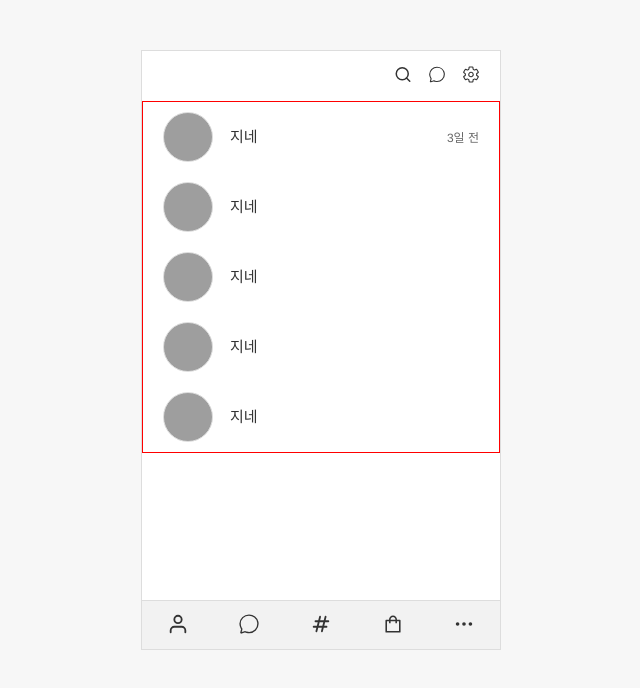
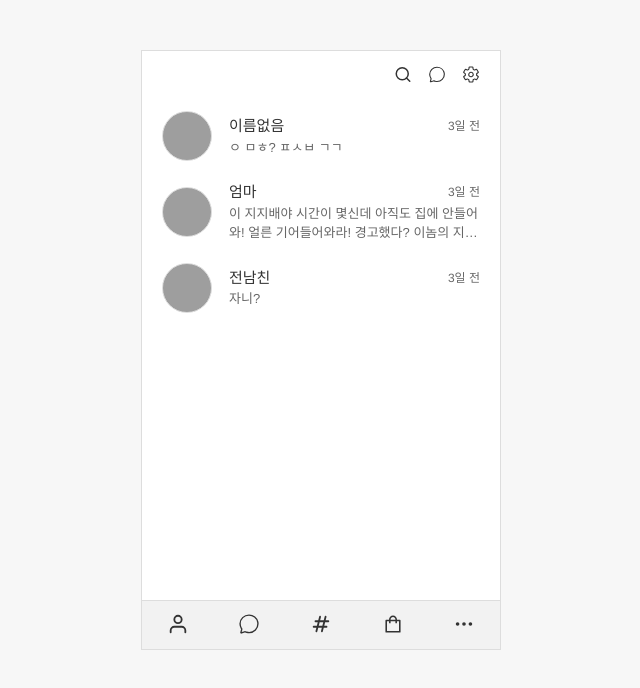
Before and after one commit to jinhyeyeon/kakao-clone, a React app: page /chat in a window 1280 px wide. Shown: the top 688 px of the page, without its empty margins (319-959 px from the left). Built offline with nearby package versions, Linux system fonts and the light colour scheme; grey boxes are pictures that could not be loaded.

Commit message:
chat.js 퍼블리싱

```diff
--- a/src/component/ProfileItem/profile-item.scss
+++ b/src/component/ProfileItem/profile-item.scss
@@ -30,7 +30,7 @@
     .date {
       position: absolute;
       right: 0;
-      top: 5px;
+      top: 4px;
       font-size: 12px;
       color: #666;
     }
--- a/src/pages/chat.js
+++ b/src/pages/chat.js
@@ -4,46 +4,46 @@ import ProfileItem from '../component/ProfileItem/ProfileItem';
 import {formatDistance, subDays} from 'date-fns';
 import ko from "date-fns/locale/ko";
 import '../styles/chat.scss';
+import { Link } from 'react-router-dom';
 
 class Chat extends React.Component {
-  state = {}
+  state = {
+    chattings: [
+      {
+        id: 1,
+        name: '이름없음',
+        text: 'ㅇ ㅁㅎ? ㅍㅅㅂ ㄱㄱ'
+      },
+      {
+        id: 2,
+        name: '엄마',
+        text: '이 지지배야 시간이 몇신데 아직도 집에 안들어와! 얼른 기어들어와라! 경고했다? 이놈의 지지배',
+      },
+      {
+        id: 3,
+        name: '전남친',
+        text: '자니?'
+      }
+    ],
+  }
 
   render() {
+    const {chattings} = this.state;
     var result = formatDistance(subDays(new Date(), 3), new Date(), {addSuffix: true, locale: ko})
     return (
       <div className="chat">
         <ul>
-          <li>
-             <ProfileItem
-              name="지네"
-              date={result}
-              medium
-            />
+          {chattings.map(chatting =>
+          <li key={chatting.id}>
+            <Link to={`/chat/${chatting.id}`}>
+              <ProfileItem
+                medium
+                date={result}
+                {...chatting}
+              />
+            </Link>
           </li>
-          <li>
-             <ProfileItem
-              name="지네"
-              medium
-            />
-          </li>
-          <li>
-             <ProfileItem
-              name="지네"
-              medium
-            />
-          </li>
-          <li>
-             <ProfileItem
-              name="지네"
-              medium
-            />
-          </li>
-          <li>
-             <ProfileItem
-              name="지네"
-              medium
-            />
-          </li>
+          )}
         </ul>
       </div>
     )
--- a/src/styles/chat.scss
+++ b/src/styles/chat.scss
@@ -1,4 +1,17 @@
+@import './mixin.scss';
+
 .chat {
+  width: 100%;
+  height: calc(100% - 100px);
   padding: 0 20px;
-  border: 1px solid red;
+  overflow-y: auto;
+  box-sizing: border-box;
+
+  ul {
+    height: 100%;
+  }
+
+  p {
+    @include maxLineEllipsisMixin(13px, 1.5, 2);
+  }
 }
--- a/src/styles/mixin.scss
+++ b/src/styles/mixin.scss
@@ -36,6 +36,7 @@
   max-height: $size * $lh * $show;
   margin: 0 auto;
   word-break: break-all;
+  white-space: normal;
   font-size: $size;
   line-height: $lh;
   -webkit-line-clamp: $show;
```
